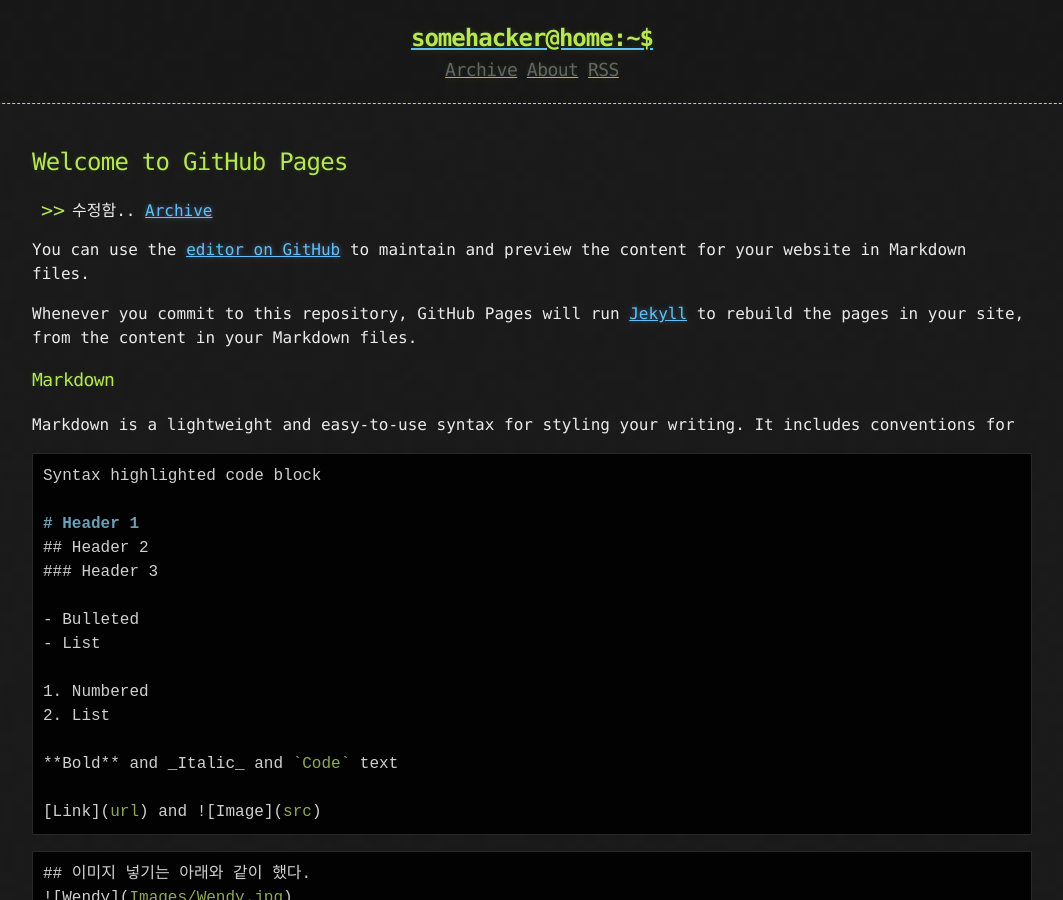
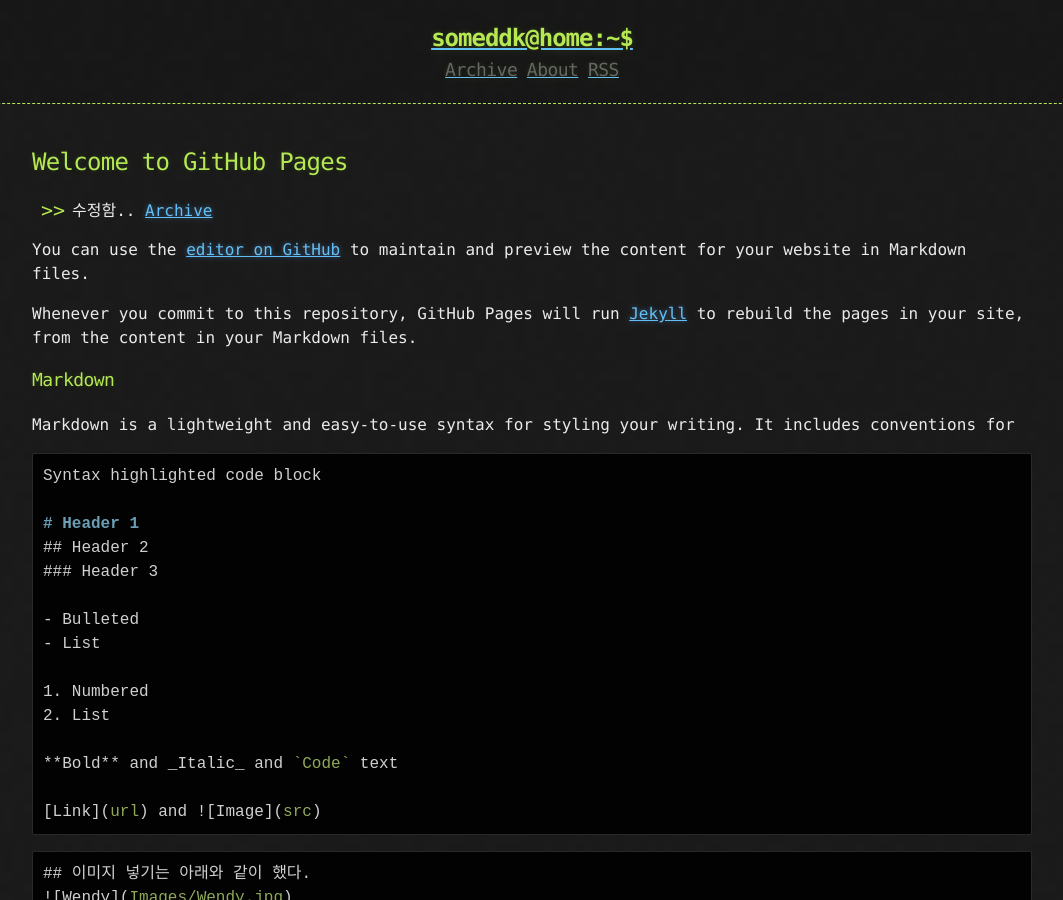
Before and after one commit to simeddk/Blog, a Jekyll site: the page built from index.md, in a window 1280 px wide and 900 px high. Shown: the whole window, without its empty margins (108-1171 px from the left). Built offline with Jekyll 4.4.1, drawn with Linux system fonts in a browser that asks for light colours; our own code applies the rules of GitHub Pages for plain Markdown files; the list of posts is cut into pages by our own code.

Commit message:
컨피그 수정

```diff
--- a/_config.yml
+++ b/_config.yml
@@ -1,8 +1,8 @@
 title: Hacker-Blog
 description: "A Jekyll Blog Theme For Hackers"
 author:
-  name: "SomeHacker"
-  email: "someone@somewebsite.somedomain"
+  name: "someddk"
+  email: "someddk@tistory.com"
   url: "https://ashishchaudhary.in/hacker-blog"
 
 baseurl: /
@@ -28,5 +28,5 @@ plugins:
   - jekyll-sitemap
 
 # Custom variables
-owner : "SomeHacker"
-year : "2020"
+owner : "someddk"
+year : "2022"
```
